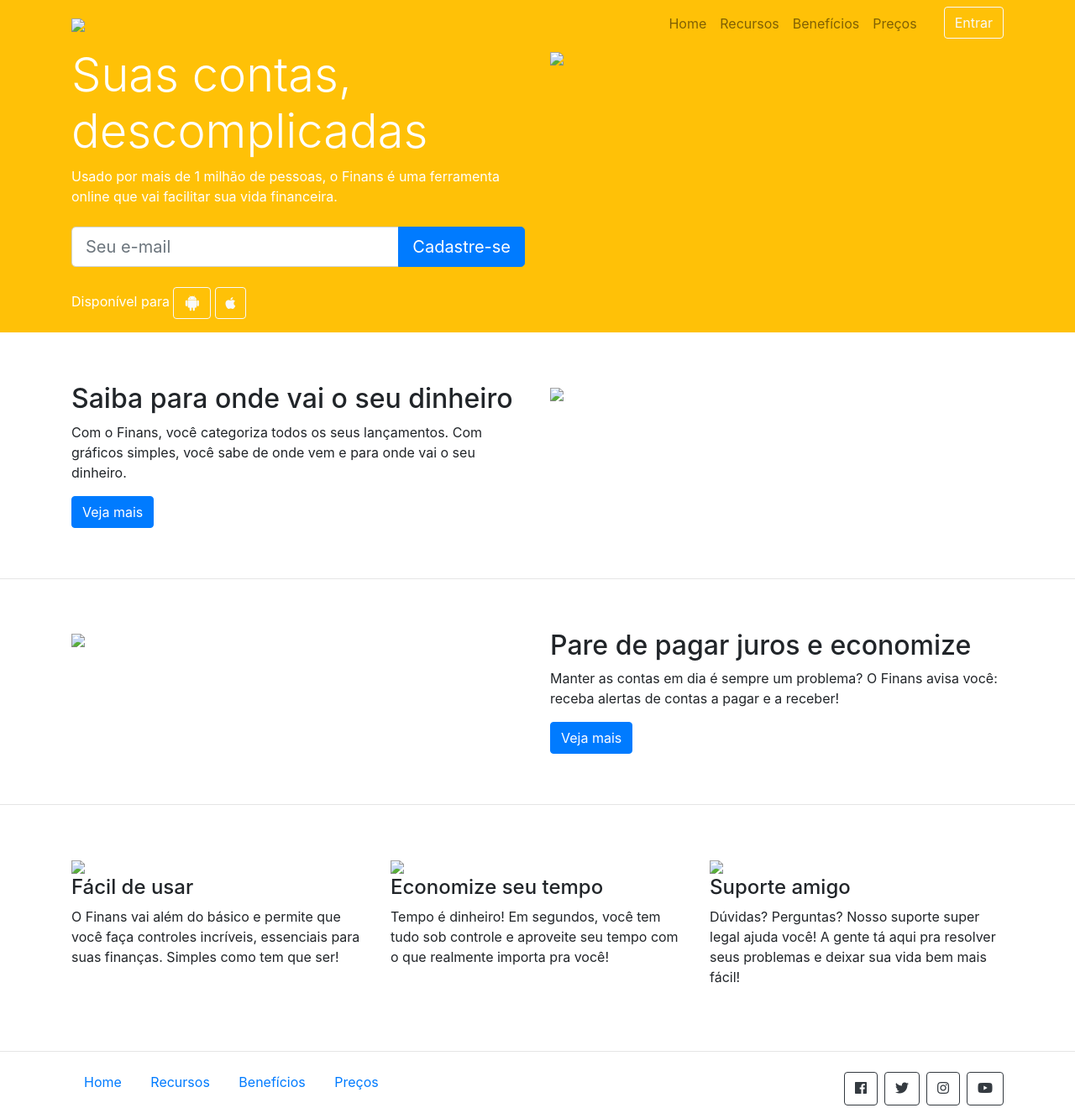
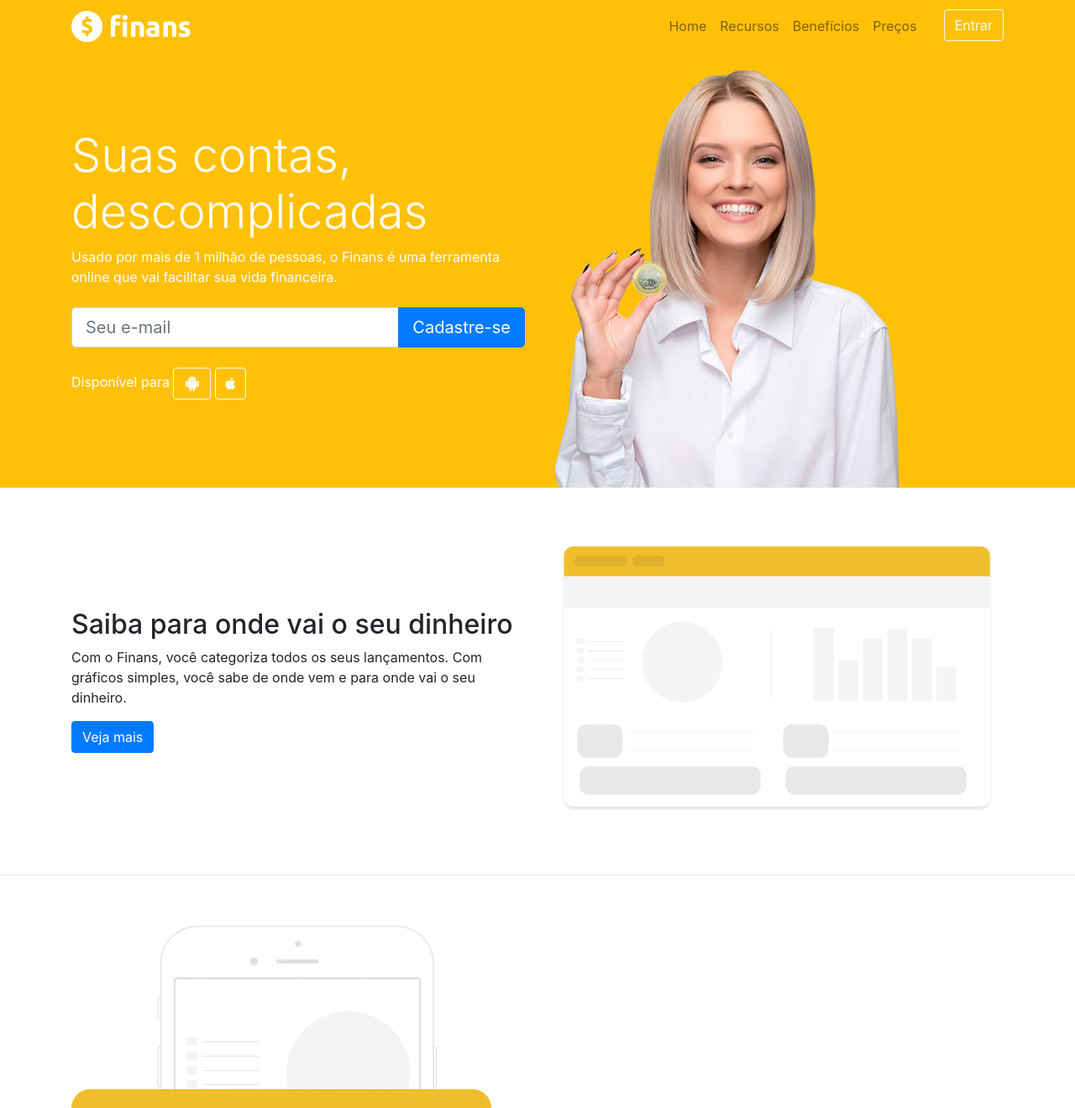
Before and after one commit to userThaliaoliveira/finans, a plain HTML site: page index.html in a window 1280 px wide. Shown: the top 1320 px of the page at 84% size. Drawn offline with nearby package versions, Linux system fonts and the light colour scheme; files that its build step writes are made by us from their sources.

Commit message:
atualizado imagens

```diff
--- a/index.html
+++ b/index.html
@@ -23,7 +23,7 @@
         <div class="container">
 
           <a href="#" class="navbar-brand">
-            <img src="img/logo.png" width="142">
+            <img src="logo.png" width="142">
           </a>
 
           <button class="navbar-toggler" data-toggle="collapse" data-target="#nav-principal">
@@ -85,7 +85,7 @@
             </div>
           </div><!--/fim textos da seção -->
           <div class="col-md-6 d-none d-md-block">
-            <img src="img/capa-mulher.png">
+            <img src="capa-mulher.png">
           </div>
         </div>
       </div>
@@ -104,7 +104,7 @@
             </div>
           </div>
           <div class="col-md-6">
-            <img src="img/saiba.png" class="img-fluid">
+            <img src="saiba.png" class="img-fluid">
           </div>
         </div>
       </div>
@@ -114,7 +114,7 @@
       <div class="container">
         <div class="row">
           <div class="col-md-6">
-            <img src="img/juros.png" class="img-fluid">
+            <img src="juros.png" class="img-fluid">
           </div>
           <div class="col-md-6 d-flex">
             <div class="align-self-center">
@@ -133,21 +133,21 @@
       <div class="container">
         <div class="row">
           <div class="col-md-4">
-            <img src="img/facil.png" class="img-fluid">
+            <img src="facil.png" class="img-fluid">
             <h4>Fácil de usar</h4>
             <p>
               O Finans vai além do básico e permite que você faça controles incríveis, essenciais para suas finanças. Simples como tem que ser!
             </p>
           </div>
           <div class="col-md-4">
-            <img src="img/economize.png" class="img-fluid">
+            <img src="economize.png" class="img-fluid">
             <h4>Economize seu tempo</h4>
             <p>
               Tempo é dinheiro! Em segundos, você tem tudo sob controle e aproveite seu tempo com o que realmente importa pra você!
             </p>
           </div>
           <div class="col-md-4">
-            <img src="img/suporte.png" class="img-fluid">
+            <img src="suporte.png" class="img-fluid">
             <h4>Suporte amigo</h4>
             <p>
               Dúvidas? Perguntas? Nosso suporte super legal ajuda você! A gente tá aqui pra resolver seus problemas e deixar sua vida bem mais fácil!
```
Also changed, not shown: capa-mulher.png (added), economize.png (added), facil.png (added), juros.png (added), logo.png (added), saiba.png (added), suporte.png (added).
